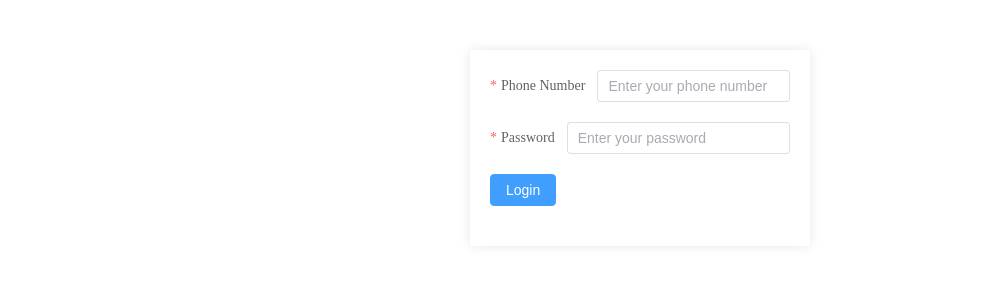
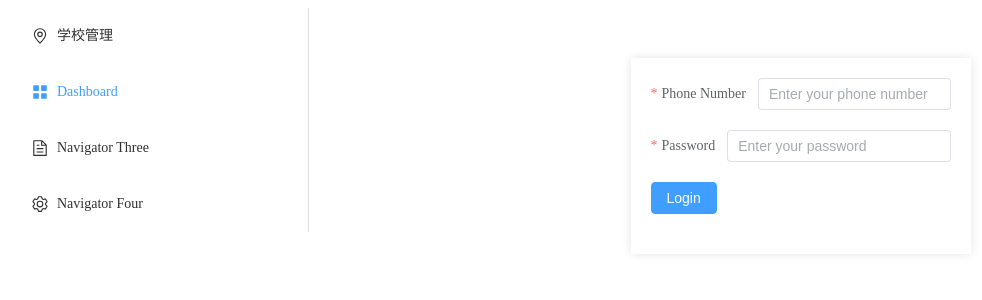
Before and after one commit to digitalboy/mathgpt_frontend_admin, a Vue app: page /login in a window 1280 px wide. Shown: the top 300 px of the page, without its empty margins (0-982 px from the left). Built offline with nearby package versions, Linux system fonts and the light colour scheme.

Commit message:
deleted:    src/App copy.vue 	modified:   src/App.vue 	new file:   src/components/SideMenu.vue 	deleted:    src/composables/useMediaQuery.ts

```diff
--- a/src/App.vue
+++ b/src/App.vue
@@ -1,13 +1,27 @@
-// src/App.vue
+<!-- src\App.vue -->
 <template>
-  <div claskk>
-  <router-view />
-  </div>
+  <el-row :gutter="20">
+    <el-col :span="6" class="hidden-md-and-down">
+      <SideMenu />
+    </el-col>
+    <el-col :span="18" class="hidden-md-and-down">
+      <router-view />
+    </el-col>
+    <el-col :span="24" class="hidden-md-and-up">
+      <router-view />
+    </el-col>
+  </el-row>
 </template>
 
 <script lang="ts">
+import 'element-plus/theme-chalk/display.css'
+import SideMenu from '@/components/SideMenu.vue';
+
 export default {
-  name: 'App'
+  name: 'App',
+  components: {
+    SideMenu
+  }
 };
 </script>
 
--- /dev/null
+++ b/src/components/SideMenu.vue
@@ -0,0 +1,53 @@
+<template>
+    <el-menu default-active="2" class="el-menu-vertical-demo" @open="handleOpen" @close="handleClose">
+        <el-menu-item index="1" @click="goToRoute('Schools')">
+            <el-icon>
+                <Location />
+            </el-icon>
+            <span>学校管理</span>
+        </el-menu-item>
+
+        <el-menu-item index="2" @click="goToRoute('Dashboard')">
+            <el-icon><icon-menu /></el-icon>
+            <span>Dashboard</span>
+        </el-menu-item>
+
+        <el-menu-item index="3" @click="goToRoute('SomeOtherRoute')">
+            <el-icon>
+                <document />
+            </el-icon>
+            <span>Navigator Three</span>
+        </el-menu-item>
+
+        <el-menu-item index="4" @click="goToRoute('YetAnotherRoute')">
+            <el-icon>
+                <setting />
+            </el-icon>
+            <span>Navigator Four</span>
+        </el-menu-item>
+    </el-menu>
+</template>
+
+<script lang="ts" setup>
+import {
+    Document,
+    Menu as IconMenu,
+    Location,
+    Setting,
+} from '@element-plus/icons-vue'
+import { useRouter } from 'vue-router';
+
+const router = useRouter();
+
+const handleOpen = (key: string, keyPath: string[]) => {
+    console.log(key, keyPath)
+}
+
+const handleClose = (key: string, keyPath: string[]) => {
+    console.log(key, keyPath)
+}
+
+const goToRoute = (routeName: string) => {
+    router.push({ name: routeName });
+}
+</script>
```
Also changed, not shown: src/App copy.vue (deleted, +0 -82 lines), src/composables/useMediaQuery.ts (deleted, +0 -38 lines).
